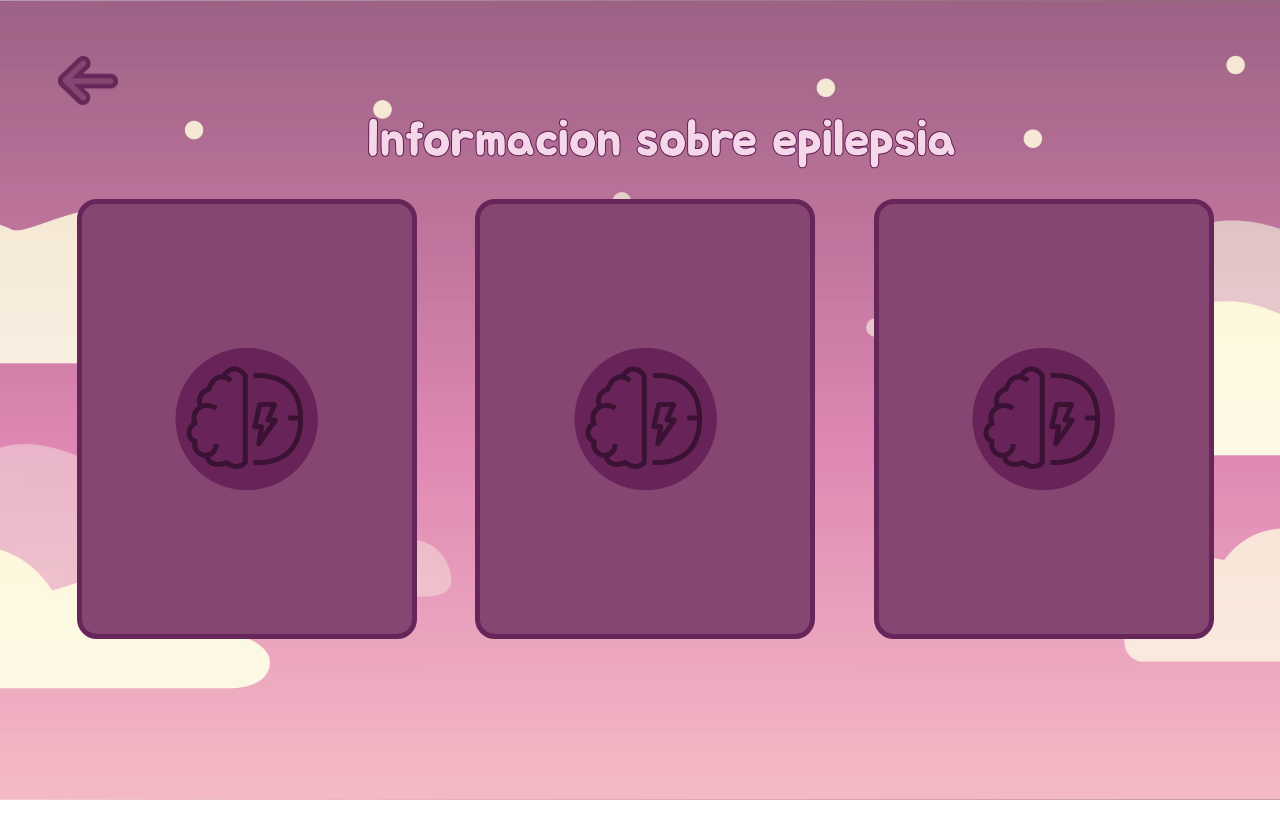
After one commit to Valencua/EpiCare, a PHP site: page /html/Informate.html in a window 1280 px wide. The commit adds this page. Run offline with PHP 8.4, Linux system fonts and the light colour scheme.

Commit message:
Re-hecho pestaña de informate, re-hecho pestaña de vinculos (falta agrandar input y font)

```diff
--- /dev/null
+++ b/workspace/Sitio/css/informate.css
@@ -0,0 +1,156 @@
+@import url('https://fonts.googleapis.com/css2?family=Jua&display=swap');
+@import url('https://fonts.googleapis.com/css2?family=Inter&display=swap');
+
+html {
+  height: 100%;
+}
+
+body {
+  overflow: hidden;
+  justify-content: center;
+  align-items: center;
+  font-family: 'Jua', sans-serif;
+  min-height: 100vh;
+  background: url('../img/PantallaFondo.jpg') no-repeat;
+  background-size: cover;
+  background-position: center;
+}
+
+.padre {
+  width: 100%;
+  height: 100%;
+  display: flex;
+  justify-content: space-evenly;
+  align-items: center;
+  padding: 0px;
+}
+
+.card {
+  width: 330px;
+  height: 430px;
+  padding: 0px;
+  transition: 0.6s;
+  perspective: 1000px;
+}
+
+.card-inner {
+  width: 100%;
+  height: 100%;
+  transition: 0.6s;
+  transform-style: preserve-3d;
+  padding: 0px;
+}
+
+.card:hover .card-inner {
+  transform: rotateY(180deg);
+}
+
+.card-front, .card-back {
+  display: flex;
+  justify-content: center;
+  border: 5px solid #672659;
+  width: 100%;
+  height: 100%;
+  border-radius: 20px;
+  backface-visibility: hidden;
+  position: absolute;
+  align-items: flex-start;
+}
+
+.card-front {
+  background-color: #854671;
+  align-items: center;
+}
+
+.card-back {
+  background-color: #D190BF;
+  transform: rotateY(180deg);
+  flex-direction: column;
+  padding: 15px;
+  text-align: start;
+  font-family: 'Inter', sans-serif;
+  align-items: flex-start;
+  line-height: 1.5;
+  justify-content: start;
+  padding-bottom: 0px;
+}
+
+.card-inner:hover {
+  transform: rotateY(180deg);
+}
+.columna{
+    width: 250px;
+    height: 100%;
+    display:flex;
+    align-items: center;
+    flex-direction: column;
+    justify-content: center;
+    gap: 5px;
+}
+.vinculos{
+    justify-content: center;
+    gap:30px
+}
+.name{
+    font-family: 'Jua', sans-serif;
+    background-color: #9B4A96;
+    color:#301833;
+    font-size: 30px;
+    padding:0px 40px;
+    margin:0px;
+    border-radius: 30px;
+}
+.foto{
+    padding:0px;
+    margin:0px;
+}
+.tacho{
+    width: 64px;
+    margin-right: 60px;
+}
+footer{
+    width: 100%;
+    display: flex;
+    justify-content: end;
+    align-items: end;
+    height: 120px;
+}
+.cuadro{
+    width: 900px;
+    height: 500px;
+    border-radius: 20px;
+    background-color: #361231E5;
+    position: absolute;
+    display: flex;
+    align-items: center;
+    justify-content: center;
+    flex-direction: column;
+    gap:50px;
+    visibility: hidden;
+}
+.item{
+    width: 100%;
+    height: 200px;
+    background-color: #fff;
+    display: flex;
+    align-items: start;
+    justify-content: start;
+    padding:0px;
+}
+.item img{
+    margin: 20px;
+    width: 50px;
+    cursor:pointer;
+}
+#agregar{
+    cursor:pointer;
+}
+.item2{
+    background-color: green;
+    width: 100%;
+    height: 100%;
+    display: flex;
+    flex-direction: column;
+    align-items: center;
+    justify-content: start;
+}
--- /dev/null
+++ b/workspace/Sitio/html/Informate.html
@@ -0,0 +1,84 @@
+<!DOCTYPE html>
+  <html lang="en">
+  <head>
+      <link rel="Website Icon" type="png" href="../img/Logo-Epicare.png">
+      <meta charset="UTF-8">
+      <meta http-equiv="X-UA-Compatible" content="IE=edge">
+      <meta name="viewport" content="width=device-width, initial-scale=1.0">
+      <title>EpiCare</title>
+      <link rel="stylesheet" href="../css/informate.css">
+  </head>
+  <body>
+    <header class="flecha">
+        <ul style="display: grid; list-style: none;">
+            <li><a href="Lobby.html"><img src="../img/Flecha.png" style="width: 60px; margin:40px; margin-left: 10px; margin-bottom: 0px;;"></a></li>
+            <article style=" display: flex;justify-content: center; align-items: start;">
+            <li><h1 style="font-size: 50px; font-family: Jua; color:#F5D7E9; -webkit-text-stroke-width: 1px; -webkit-text-stroke-color: #601E51; padding:0px; margin:0px;">Informacion sobre epilepsia</h1></li>
+            </article>
+        </ul>
+    </header>
+    <main style="height: 450px;">
+        <section class="padre">
+
+            <article class="card">
+                <article class="card-inner">
+
+                    <article class="card-front">
+                        <img src="../img/Sello de las tarjetas.png">
+                    </article>
+
+                    <article class="card-back">
+                        <article class="title">
+                            <h2>¿Qué es la epilepsia?</h2>
+                        </article>
+                        <article class="text">
+                            <p>La epilepsia es una afección neurológica crónica caracterizada por la presencia de convulsiones recurrentes, que son resultado de una actividad eléctrica anormal en el cerebro. Estas convulsiones pueden manifestarse de diversas maneras, desde pequeñas sacudidas musculares hasta episodios más intensos que implican pérdida de conciencia.</p>
+                        </article>
+                    </article>
+
+                </article>
+            </article>
+
+            <article class="card" >
+                <article class="card-inner">
+
+                    <article class="card-front">
+                        <img src="../img/Sello de las tarjetas.png">
+                    </article>
+
+                    <article class="card-back">
+                        <article class="title">
+                            <h2>¿Qué es la epilepsia?</h2>
+                        </article>
+                        <article class="text">
+                            <p>La epilepsia es una afección neurológica crónica caracterizada por la presencia de convulsiones recurrentes, que son resultado de una actividad eléctrica anormal en el cerebro. Estas convulsiones pueden manifestarse de diversas maneras, desde pequeñas sacudidas musculares hasta episodios más intensos que implican pérdida de conciencia.</p>
+                        </article>
+                    </article>
+
+                </article>
+            </article>
+
+            <article class="card" >
+                <article class="card-inner">
+
+                    <article class="card-front">
+                        <img src="../img/Sello de las tarjetas.png">
+                    </article>
+
+                    <article class="card-back">
+                        <article class="title">
+                            <h2>¿Qué es la epilepsia?</h2>
+                        </article>
+                        <article class="text">
+                            <p>La epilepsia es una afección neurológica crónica caracterizada por la presencia de convulsiones recurrentes, que son resultado de una actividad eléctrica anormal en el cerebro. Estas convulsiones pueden manifestarse de diversas maneras, desde pequeñas sacudidas musculares hasta episodios más intensos que implican pérdida de conciencia.</p>
+                        </article>
+                    </article>
+
+                </article>
+            </article>
+
+        </section>
+    </main>
+
+  </body>
+  </html>
--- a/workspace/Sitio/html/Lobby.html
+++ b/workspace/Sitio/html/Lobby.html
@@ -18,12 +18,13 @@
     </style>
 </head>
 <body>
+
     <nav class="barra">
         <ul class="nav-links" style="padding: 10px 0 0;">
             <li><a href="CalendarioEmociones.html"><img src="../img/Icono de calendario emociones.png" style="width: 75px;"></a></li>
             <li><a href="#"><img src="../img/Icono Calendario Ataques.png" style="width: 75px;"></a></li>
             <li><a href="vinculos.html"><img src="../img/Icono de Vinculo.png" style="width: 75px;"></a></li>
-            <li><a href="Infórmate.html"><img src="../img/Icono de info.png" style="width: 75px;"></a></li>
+            <li><a href="Informate.html"><img src="../img/Icono de info.png" style="width: 75px;"></a></li>
             <li><a href="AboutUs.html"><img src="../img/Icono Informacion Epicare.png" style="width: 75px;"></a></li>
         </ul>
         <ul class="profile" style="margin-right: 20px;">
@@ -33,6 +34,7 @@
     <div class="perro">
         <img src="../img/Perrito Buscador (1).png" id="perritobusca">
     </div>
+
         <div class="cuadro" id="cuadro" style="justify-content: center;">
             <ul class="tc1" style="justify-content: space-between; margin-bottom: -10px;;">
                 <li><button style="margin:0px;" type="button" id="cerrar" class="cerrar"><img style="margin:0px;" src="../img/X.png" style="cursor: pointer;"></button></li>
@@ -53,7 +55,7 @@
         </div>
 
     <div class="caja" id="caja"></div>
-
+    <script src="https://code.jquery.com/jquery-3.6.0.min.js"></script>
     <script src="../js/lobby.js"></script>
 </body>
 </html>
```
Also changed, not shown: workspace/Sitio/css/styles.css (+0 -46 lines), workspace/Sitio/html/Infórmate.html (deleted, +0 -48 lines), workspace/Sitio/html/index.html (+9 -5 lines), workspace/Sitio/html/vínculos.html (added, +75 -0 lines), workspace/Sitio/js/lobby.js (+21 -1 lines), workspace/Sitio/js/main.js (+63 -10 lines), workspace/Sitio/js/vinculos.js (+12 -6 lines), workspace/Sitio/php/Login.php (added, +34 -0 lines), workspace/Sitio/php/Registrar.php (added, +28 -0 lines), workspace/Sitio/php/conexion.php (added, +9 -0 lines), workspace/Sitio/img/Cerrar Pantalla.png (added).
